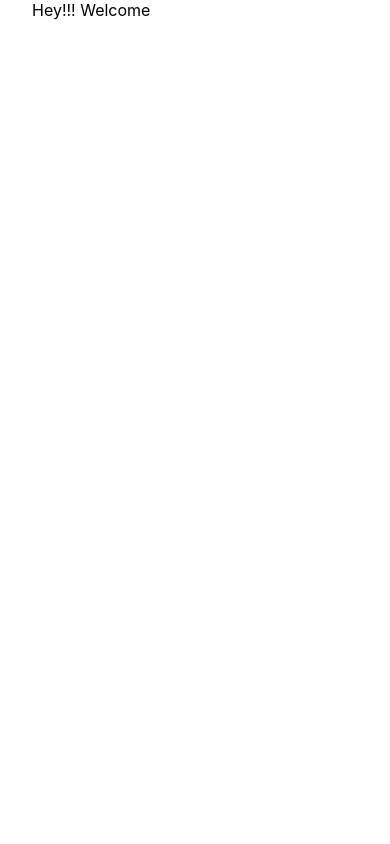
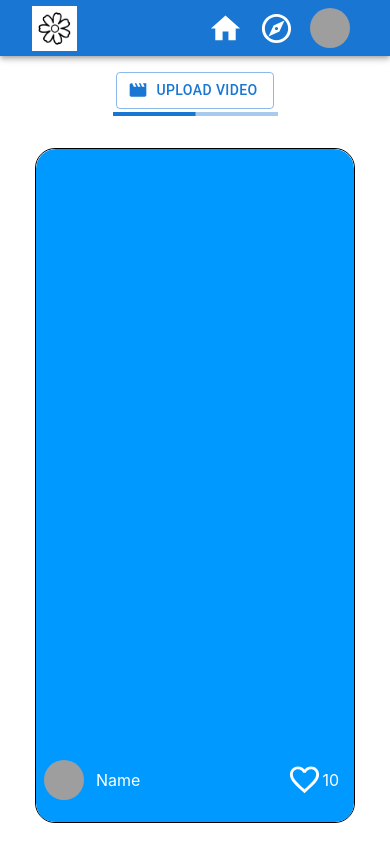
Before and after one commit to AVerma475/SocialMedia-Reels, a Next.js app: page / in a window 390 px wide. Built offline with nearby package versions, Linux system fonts and the light colour scheme; grey boxes are pictures that could not be loaded.

Commit message:
Reels UI + Navbar + Responsive

```diff
--- /dev/null
+++ b/components/Feed.css
@@ -0,0 +1,97 @@
+.feed-container {
+  display: flex;
+  align-items: center;
+  justify-content: center;
+  flex-direction: column;
+}
+.navbar {
+  display: flex;
+  align-items: center;
+  justify-content: center;
+  padding: 0 1rem;
+}
+
+.nav-icons-container {
+  display: flex;
+  align-items: center;
+  justify-content: center;
+}
+
+.nav-icons {
+  margin: 0.5rem;
+}
+
+.upload-video-container {
+  display: flex;
+  align-items: center;
+  justify-content: center;
+  flex-direction: column;
+}
+
+.videos-container {
+  width: 20rem;
+  height: 80vh;
+  border-radius: 20px;
+  border: 1px solid black;
+  overflow-y: scroll;
+  scrollbar-width: 0;
+}
+
+.videos-container::-webkit-scrollbar {
+  display: none;
+}
+
+.post-container {
+  position: relative;
+  height: 80vh;
+  margin-bottom: 1rem;
+}
+
+.post-container > video {
+  width: 100%;
+  height: 100%;
+  object-fit: contain;
+  background-color: rgb(0, 153, 255);
+  border-radius: 20px;
+}
+
+.videos-info {
+  position: absolute;
+  display: flex;
+  align-items: center;
+  justify-content: space-between;
+  bottom: 1rem;
+  width: 100%;
+  color: white;
+}
+
+.avatar-container {
+  display: flex;
+  align-items: center;
+  justify-content: center;
+}
+
+.avatar-container > p {
+  margin-left: 0.25rem;
+}
+.post-like {
+  margin-right: 15px;
+  display: flex;
+  align-items: center;
+  justify-content: center;
+}
+
+@media only screen and (max-width: 500px) {
+  .nav-icons {
+    display: none;
+  }
+
+  /* .videos-container,
+  .post-container {
+    width: 100%;
+  }
+
+  .post-container > video {
+    width: 100%;
+  } */
+}
--- /dev/null
+++ b/components/Feed.js
@@ -0,0 +1,41 @@
+import { Avatar } from "@mui/material";
+import React from "react";
+import Navbar from "./Navbar";
+import UploadVideo from "./UploadVideo";
+import FavoriteBorderSharpIcon from "@mui/icons-material/FavoriteBorderSharp";
+
+const Feed = () => {
+  return (
+    <div className="feed-container">
+      <Navbar />
+      <UploadVideo />
+      <div className="videos-container">
+        <div className="post-container">
+          <video />
+          <div className="videos-info">
+            <div className="avatar-container">
+              <Avatar
+                alt="Remy Sharp"
+                src="/static/images/avatar/2.jpg"
+                sx={{ m: "0.5rem" }}
+              />{" "}
+              <p>Name</p>
+            </div>
+            <div className="post-like">
+              <FavoriteBorderSharpIcon fontSize="large" />
+              10
+            </div>
+          </div>
+        </div>
+        <div className="post-container">
+          <video />
+        </div>
+        <div className="post-container">
+          <video />
+        </div>
+      </div>
+    </div>
+  );
+};
+
+export default Feed;
--- /dev/null
+++ b/components/Navbar.js
@@ -0,0 +1,108 @@
+import * as React from "react";
+import AppBar from "@mui/material/AppBar";
+import Box from "@mui/material/Box";
+import Toolbar from "@mui/material/Toolbar";
+import IconButton from "@mui/material/IconButton";
+import Typography from "@mui/material/Typography";
+import Menu from "@mui/material/Menu";
+import MenuIcon from "@mui/icons-material/Menu";
+
+import Container from "@mui/material/Container";
+import Avatar from "@mui/material/Avatar";
+import Button from "@mui/material/Button";
+import Tooltip from "@mui/material/Tooltip";
+import MenuItem from "@mui/material/MenuItem";
+import logo from "../assets/logo.png";
+import Image from "next/image";
+import HomeIcon from "@mui/icons-material/Home";
+import ExploreOutlinedIcon from "@mui/icons-material/ExploreOutlined";
+
+const pages = ["Products", "Pricing", "Blog"];
+const settings = ["Profile", "Logout"];
+
+const ResponsiveAppBar = () => {
+  const [anchorElNav, setAnchorElNav] = React.useState(null);
+  const [anchorElUser, setAnchorElUser] = React.useState(null);
+
+  const handleOpenNavMenu = (event) => {
+    setAnchorElNav(event.currentTarget);
+  };
+  const handleOpenUserMenu = (event) => {
+    setAnchorElUser(event.currentTarget);
+  };
+
+  const handleCloseNavMenu = () => {
+    setAnchorElNav(null);
+  };
+
+  const handleCloseUserMenu = () => {
+    setAnchorElUser(null);
+  };
+
+  return (
+    <AppBar position="static" className="navbar">
+      <Container maxWidth="xl">
+        <Toolbar disableGutters>
+          <Image width={45} height={45} src={logo} alt="logo" />
+
+          <Box sx={{ flexGrow: 1, display: { xs: "flex", md: "flex" } }}>
+            {/* {pages.map((page) => (
+              <Button
+                key={page}
+                onClick={handleCloseNavMenu}
+                sx={{ my: 2, color: "white", display: "block" }}
+              >
+                {page}
+              </Button>
+            ))} */}
+          </Box>
+
+          <Box className="nav-icons-container" sx={{ flexGrow: 0 }}>
+            <Tooltip title="Open settings">
+              <IconButton onClick={handleOpenUserMenu} sx={{ p: 0 }}>
+                <HomeIcon
+                  fontSize="large"
+                  style={{ color: "white" }}
+                  className="nav-icons"
+                />
+                <ExploreOutlinedIcon
+                  fontSize="large"
+                  className="nav-icons"
+                  style={{ color: "white" }}
+                />
+                <Avatar
+                  alt="Remy Sharp"
+                  src="/static/images/avatar/2.jpg"
+                  sx={{ m: "0.5rem" }}
+                />
+              </IconButton>
+            </Tooltip>
+            <Menu
+              sx={{ mt: "45px" }}
+              id="menu-appbar"
+              anchorEl={anchorElUser}
+              anchorOrigin={{
+                vertical: "top",
+                horizontal: "right",
+              }}
+              keepMounted
+              transformOrigin={{
+                vertical: "top",
+                horizontal: "right",
+              }}
+              open={Boolean(anchorElUser)}
+              onClose={handleCloseUserMenu}
+            >
+              {settings.map((setting) => (
+                <MenuItem key={setting} onClick={handleCloseUserMenu}>
+                  <Typography textAlign="center">{setting}</Typography>
+                </MenuItem>
+              ))}
+            </Menu>
+          </Box>
+        </Toolbar>
+      </Container>
+    </AppBar>
+  );
+};
+export default ResponsiveAppBar;
--- /dev/null
+++ b/components/UploadVideo.js
@@ -0,0 +1,27 @@
+import { Button, Input, LinearProgress } from "@mui/material";
+import React from "react";
+import MovieCreationSharpIcon from "@mui/icons-material/MovieCreationSharp";
+
+const UploadVideo = () => {
+  return (
+    <div className="upload-video-container">
+      <Button
+        startIcon={<MovieCreationSharpIcon />}
+        component="label"
+        variant="outlined"
+        style={{ marginTop: "1rem" }}
+      >
+        <Input type="file" accept="image/*" style={{ display: "none" }} />
+        Upload Video
+      </Button>
+
+      <LinearProgress
+        style={{ width: "165px", marginTop: "0.2rem", marginBottom: "2rem" }}
+        variant="determinate"
+        value={50}
+      />
+    </div>
+  );
+};
+
+export default UploadVideo;
--- a/pages/_app.js
+++ b/pages/_app.js
@@ -1,6 +1,7 @@
 import "../styles/globals.css";
 import "./signup/signup.css";
 import "./login/login.css";
+import "../components/Feed.css";
 import "react-responsive-carousel/lib/styles/carousel.min.css"; // requires a loader
 function MyApp({ Component, pageProps }) {
   return <Component {...pageProps} />;
--- a/pages/index.js
+++ b/pages/index.js
@@ -1,16 +1,17 @@
 import Head from "next/head";
 import Image from "next/image";
-import styles from "../styles/Home.module.css";
+import Feed from "../components/Feed";
+
 
 export default function Home() {
   return (
-    <div className={styles.container}>
+    <div >
       <Head>
         <title>Create Next App</title>
         <meta name="description" content="Generated by create next app" />
         <link rel="icon" href="/favicon.ico" />
       </Head>
-      Hey!!! Welcome
+      <Feed />
     </div>
   );
 }
--- a/styles/Home.module.css
+++ /dev/null
@@ -1,116 +0,0 @@
-.container {
-  padding: 0 2rem;
-}
-
-.main {
-  min-height: 100vh;
-  padding: 4rem 0;
-  flex: 1;
-  display: flex;
-  flex-direction: column;
-  justify-content: center;
-  align-items: center;
-}
-
-.footer {
-  display: flex;
-  flex: 1;
-  padding: 2rem 0;
-  border-top: 1px solid #eaeaea;
-  justify-content: center;
-  align-items: center;
-}
-
-.footer a {
-  display: flex;
-  justify-content: center;
-  align-items: center;
-  flex-grow: 1;
-}
-
-.title a {
-  color: #0070f3;
-  text-decoration: none;
-}
-
-.title a:hover,
-.title a:focus,
-.title a:active {
-  text-decoration: underline;
-}
-
-.title {
-  margin: 0;
-  line-height: 1.15;
-  font-size: 4rem;
-}
-
-.title,
-.description {
-  text-align: center;
-}
-
-.description {
-  margin: 4rem 0;
-  line-height: 1.5;
-  font-size: 1.5rem;
-}
-
-.code {
-  background: #fafafa;
-  border-radius: 5px;
-  padding: 0.75rem;
-  font-size: 1.1rem;
-  font-family: Menlo, Monaco, Lucida Console, Liberation Mono, DejaVu Sans Mono,
-    Bitstream Vera Sans Mono, Courier New, monospace;
-}
-
-.grid {
-  display: flex;
-  align-items: center;
-  justify-content: center;
-  flex-wrap: wrap;
-  max-width: 800px;
-}
-
-.card {
-  margin: 1rem;
-  padding: 1.5rem;
-  text-align: left;
-  color: inherit;
-  text-decoration: none;
-  border: 1px solid #eaeaea;
-  border-radius: 10px;
-  transition: color 0.15s ease, border-color 0.15s ease;
-  max-width: 300px;
-}
-
-.card:hover,
-.card:focus,
-.card:active {
-  color: #0070f3;
-  border-color: #0070f3;
-}
-
-.card h2 {
-  margin: 0 0 1rem 0;
-  font-size: 1.5rem;
-}
-
-.card p {
-  margin: 0;
-  font-size: 1.25rem;
-  line-height: 1.5;
-}
-
-.logo {
-  height: 1em;
-  margin-left: 0.5rem;
-}
-
-@media (max-width: 600px) {
-  .grid {
-    width: 100%;
-    flex-direction: column;
-  }
-}
```
Also changed, not shown: assets/logo.png.
